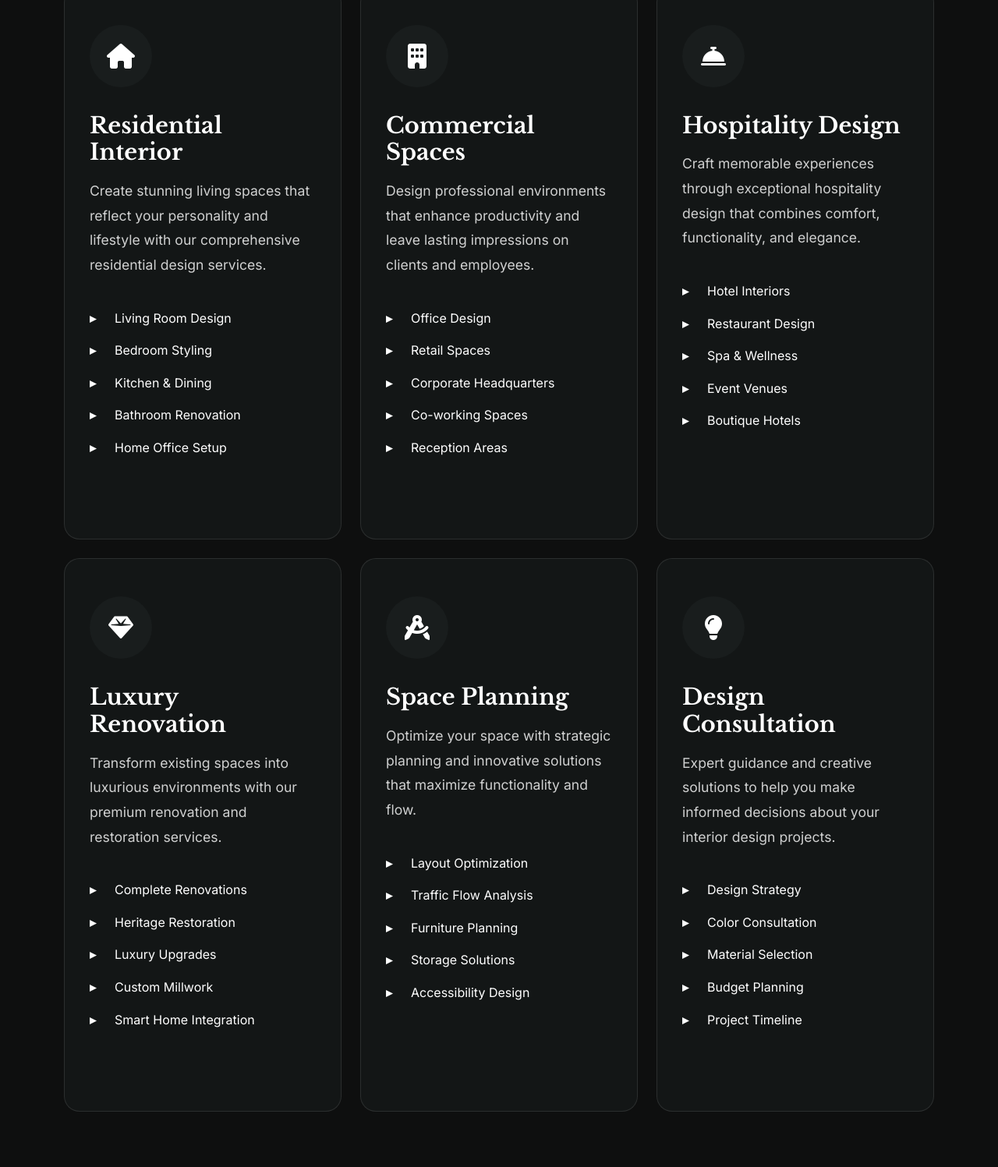
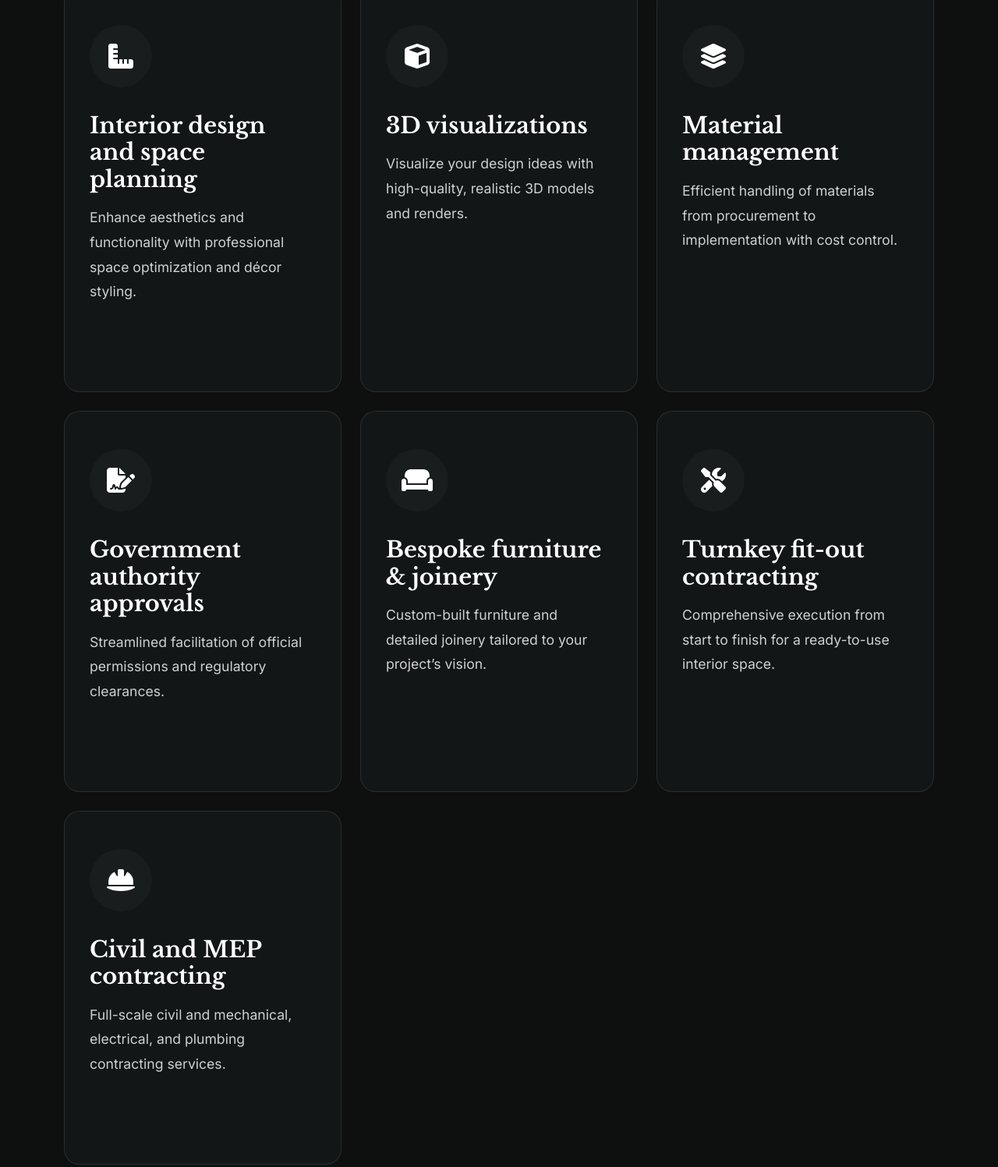
Before and after one commit to saroonk/softverses-Project2, a plain HTML site: page service.html in a window 1280 px wide. Shown: the part 1134-2631 px from the top of the page at 78% size. Drawn offline with nearby package versions, Linux system fonts and the light colour scheme; a web font is replaced by a local one.

Commit message:
about section content changed

```diff
--- a/service.html
+++ b/service.html
@@ -113,110 +113,75 @@
     <div class="col-lg-4 col-md-6 mb-4">
         <div class="service-card fade-in">
             <div class="service-icon">
-                            <i class="fas fa-home"></i>
+                <i class="fas fa-ruler-combined"></i>
             </div>
-                        <h3 class="service-title baskerville">Residential Interior</h3>
-                        <p class="service-description">Create stunning living spaces that reflect your personality and lifestyle with our comprehensive residential design services.</p>
-                        <ul class="service-features">
-                            <li>Living Room Design</li>
-                            <li>Bedroom Styling</li>
-                            <li>Kitchen & Dining</li>
-                            <li>Bathroom Renovation</li>
-                            <li>Home Office Setup</li>
-                        </ul>
+            <h3 class="service-title baskerville">Interior design and space planning</h3>
+            <p class="service-description">Enhance aesthetics and functionality with professional space optimization and décor styling.</p>
         </div>
     </div>
-
 
     <div class="col-lg-4 col-md-6 mb-4">
         <div class="service-card fade-in">
             <div class="service-icon">
-                            <i class="fas fa-building"></i>
+                <i class="fas fa-cube"></i>
             </div>
-                        <h3 class="service-title baskerville">Commercial Spaces</h3>
-                        <p class="service-description">Design professional environments that enhance productivity and leave lasting impressions on clients and employees.</p>
-                        <ul class="service-features">
-                            <li>Office Design</li>
-                            <li>Retail Spaces</li>
-                            <li>Corporate Headquarters</li>
-                            <li>Co-working Spaces</li>
-                            <li>Reception Areas</li>
-                        </ul>
+            <h3 class="service-title baskerville">3D visualizations</h3>
+            <p class="service-description">Visualize your design ideas with high-quality, realistic 3D models and renders.</p>
         </div>
     </div>
-
 
     <div class="col-lg-4 col-md-6 mb-4">
         <div class="service-card fade-in">
             <div class="service-icon">
-                            <i class="fas fa-concierge-bell"></i>
+                <i class="fas fa-layer-group"></i>
             </div>
-                        <h3 class="service-title baskerville">Hospitality Design</h3>
-                        <p class="service-description">Craft memorable experiences through exceptional hospitality design that combines comfort, functionality, and elegance.</p>
-                        <ul class="service-features">
-                            <li>Hotel Interiors</li>
-                            <li>Restaurant Design</li>
-                            <li>Spa & Wellness</li>
-                            <li>Event Venues</li>
-                            <li>Boutique Hotels</li>
-                        </ul>
+            <h3 class="service-title baskerville">Material management</h3>
+            <p class="service-description">Efficient handling of materials from procurement to implementation with cost control.</p>
         </div>
     </div>
-
 
     <div class="col-lg-4 col-md-6 mb-4">
         <div class="service-card fade-in">
             <div class="service-icon">
-                            <i class="fas fa-gem"></i>
+                <i class="fas fa-file-signature"></i>
             </div>
-                        <h3 class="service-title baskerville">Luxury Renovation</h3>
-                        <p class="service-description">Transform existing spaces into luxurious environments with our premium renovation and restoration services.</p>
-                        <ul class="service-features">
-                            <li>Complete Renovations</li>
-                            <li>Heritage Restoration</li>
-                            <li>Luxury Upgrades</li>
-                            <li>Custom Millwork</li>
-                            <li>Smart Home Integration</li>
-                        </ul>
+            <h3 class="service-title baskerville">Government authority approvals</h3>
+            <p class="service-description">Streamlined facilitation of official permissions and regulatory clearances.</p>
         </div>
     </div>
-
 
     <div class="col-lg-4 col-md-6 mb-4">
         <div class="service-card fade-in">
             <div class="service-icon">
-                            <i class="fas fa-drafting-compass"></i>
+                <i class="fas fa-couch"></i>
             </div>
-                        <h3 class="service-title baskerville">Space Planning</h3>
-                        <p class="service-description">Optimize your space with strategic planning and innovative solutions that maximize functionality and flow.</p>
-                        <ul class="service-features">
-                            <li>Layout Optimization</li>
-                            <li>Traffic Flow Analysis</li>
-                            <li>Furniture Planning</li>
-                            <li>Storage Solutions</li>
-                            <li>Accessibility Design</li>
-                        </ul>
+            <h3 class="service-title baskerville">Bespoke furniture & joinery</h3>
+            <p class="service-description">Custom-built furniture and detailed joinery tailored to your project’s vision.</p>
         </div>
     </div>
-
 
     <div class="col-lg-4 col-md-6 mb-4">
         <div class="service-card fade-in">
             <div class="service-icon">
-                            <i class="fas fa-lightbulb"></i>
+                <i class="fas fa-tools"></i>
             </div>
-                        <h3 class="service-title baskerville">Design Consultation</h3>
-                        <p class="service-description">Expert guidance and creative solutions to help you make informed decisions about your interior design projects.</p>
-                        <ul class="service-features">
-                            <li>Design Strategy</li>
-                            <li>Color Consultation</li>
-                            <li>Material Selection</li>
-                            <li>Budget Planning</li>
-                            <li>Project Timeline</li>
-                        </ul>
+            <h3 class="service-title baskerville">Turnkey fit-out contracting</h3>
+            <p class="service-description">Comprehensive execution from start to finish for a ready-to-use interior space.</p>
         </div>
     </div>
+
+    <div class="col-lg-4 col-md-6 mb-4">
+        <div class="service-card fade-in">
+            <div class="service-icon">
+                <i class="fas fa-hard-hat"></i>
             </div>
+            <h3 class="service-title baskerville">Civil and MEP contracting</h3>
+            <p class="service-description">Full-scale civil and mechanical, electrical, and plumbing contracting services.</p>
+        </div>
+    </div>
+
+</div>
+
         </div>
     </section>
 
```
Also changed, not shown: aboutus.html (+3 -0 lines), index.html (+4 -4 lines). Lines whose indentation alone changed are shown as unchanged.
